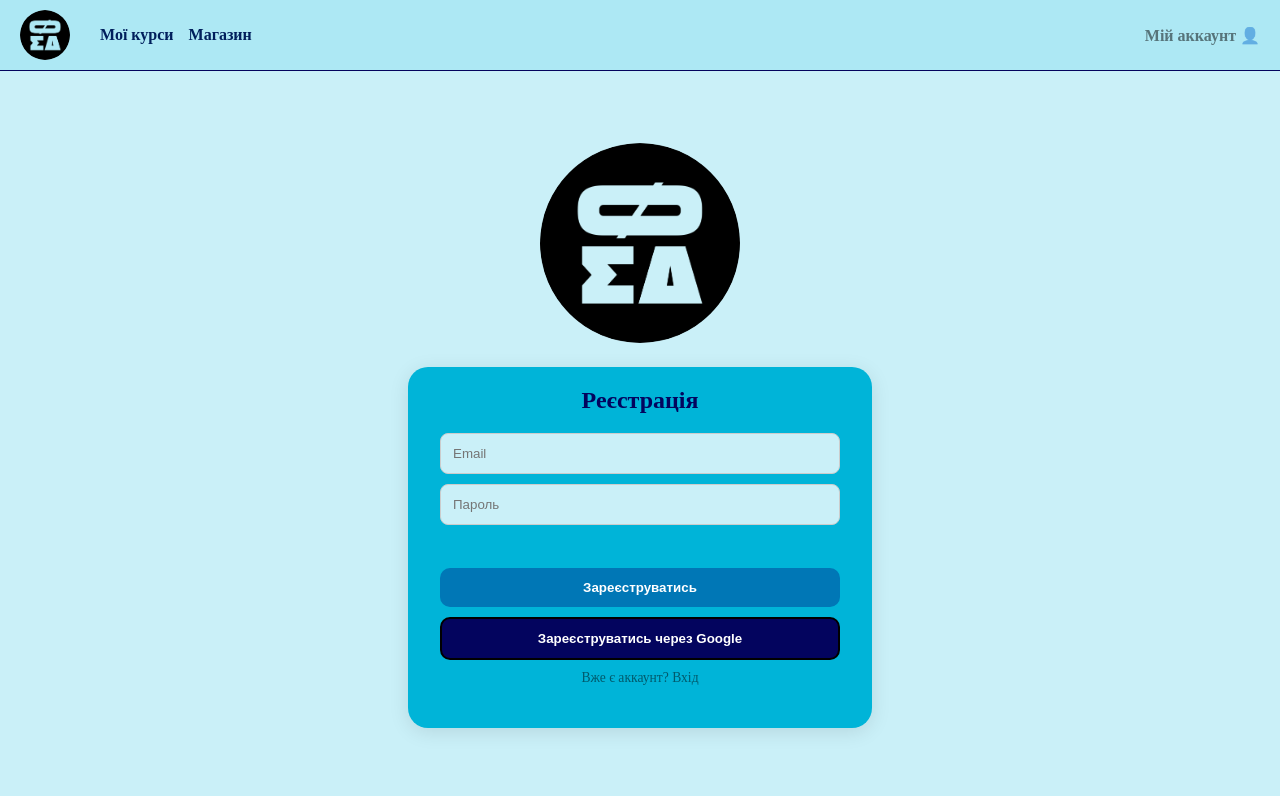
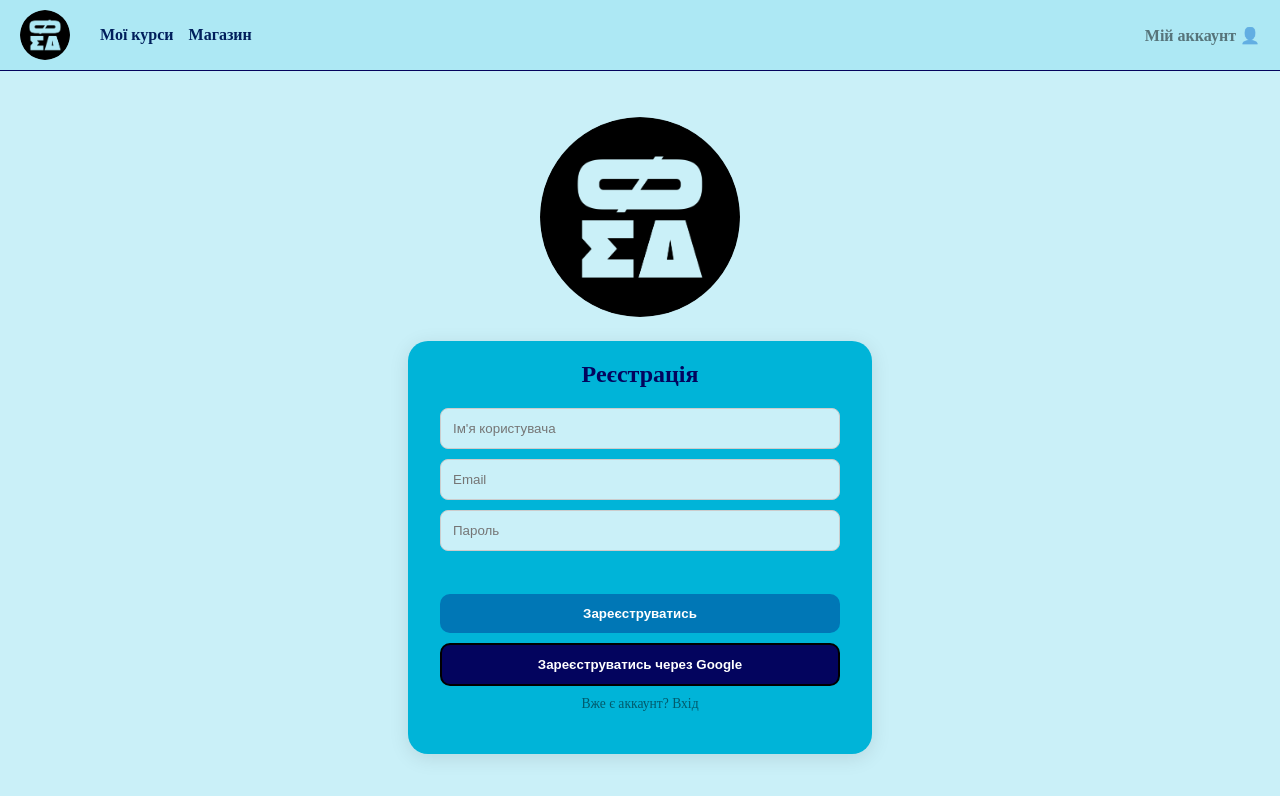
Before and after one commit to aeustosibrevia/nomoretearsweb, a React (Create React App) app: page /registration in a window 1280 px wide. Shown: the top 796 px of the page. Built offline with nearby package versions, Linux system fonts and the light colour scheme.

Commit message:
Added interaction with registration API

```diff
--- a/src/pages/RegistrationPage.jsx
+++ b/src/pages/RegistrationPage.jsx
@@ -1,23 +1,59 @@
 import {Link, useNavigate} from "react-router-dom";
+import {useState} from 'react';
 import '../styles/registrationStyle.css';
-import logo from '../assets/logo.png'
+import logo from '../assets/logo.png';
+import {register} from '../services/api';
 
 const RegistrationPage = () => {
+
+    const [formData, setFormData] = useState({
+        username: '',
+        email: '',
+        password: ''
+    });
+    const [error, setError] = useState('');
+    const [success, setSuccess] = useState('');
+    const navigate = useNavigate();
+
+    const handleChange = (e) => {
+        setFormData({...formData, [e.target.name]: e.target.value});
+    };
+
+    const handleSubmit = async (e) => {
+        e.preventDefault();
+        setError('');
+        setSuccess('');
+
+        try {
+            const result = await register(formData);
+            setSuccess(result.message);
+            setTimeout(() => navigate('/login'), 1500);
+        } catch (err) {
+            setError(err.message);
+        }
+    };
+
     return (
         <div className="registration-page">
             <div className="registration-container">
                 <div className="registration-content">
-                <img src={logo} alt="Logo" className="logo" />
+                    <img src={logo} alt="Logo" className="logo"/>
                     <div className="registration-box">
                         <h2>Реєстрація</h2>
-                    <form className="registration-form">
-                        <input type="email" placeholder="Email" required />
-                        <input type="password" placeholder="Пароль" required />
+                        <form className="registration-form" onSubmit={handleSubmit}>
+                            <input name="username" type="text" placeholder="Ім'я користувача" value={formData.username}
+                                   onChange={handleChange} required/>
+                            <input name="email" type="email" placeholder="Email" value={formData.email}
+                                   onChange={handleChange} required/>
+                            <input name="password" type="password" placeholder="Пароль" value={formData.password}
+                                   onChange={handleChange} required/>
                             <button type="submit" className="registration-btn">Зареєструватись</button>
                             <button type="button" className="google-btn">Зареєструватись через Google</button>
                             <div className="log-link">
                                 <Link to="/login">Вже є аккаунт? Вхід</Link>
                             </div>
+                            {error && <p style={{color: 'red'}}>{error}</p>}
+                            {success && <p style={{color: 'green'}}>{success}</p>}
                         </form>
                     </div>
                 </div>
--- /dev/null
+++ b/src/services/api.js
@@ -0,0 +1,19 @@
+const API_BASE = 'http://localhost:3000';
+
+export async function register({ username, email, password}) {
+    const response = await fetch(`${API_BASE}/register`, {
+        method: "POST",
+        headers: {
+            'Content-Type': 'application/json'
+        },
+        body: JSON.stringify({ username, email, password})
+    });
+
+    const data = await response.json();
+
+    if(!response.ok) {
+        throw new Error(data.errors?.[0] || data.error || 'Помилка реєстрації')
+    }
+
+    return data;
+}
```
Also changed, not shown: 1 other file (tests, documents, lock files or other folders). Lines whose indentation alone changed are shown as unchanged.
